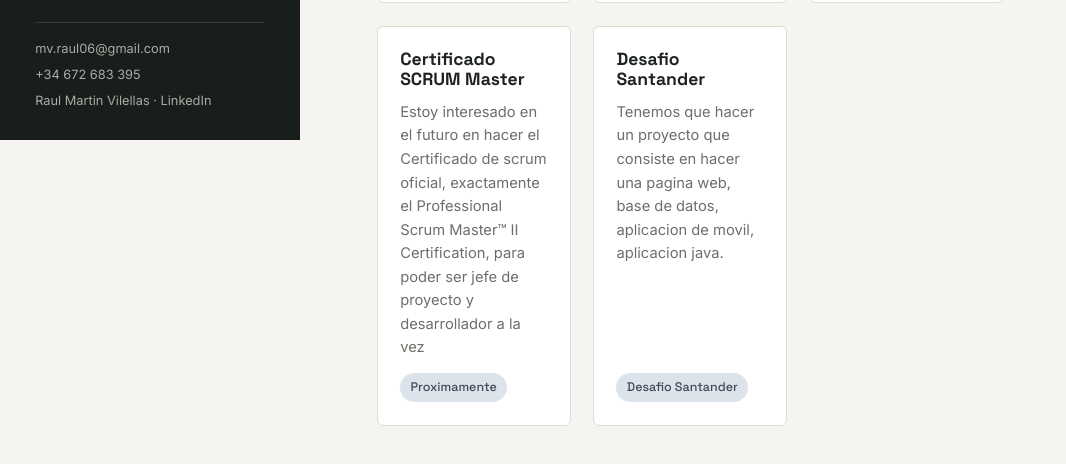
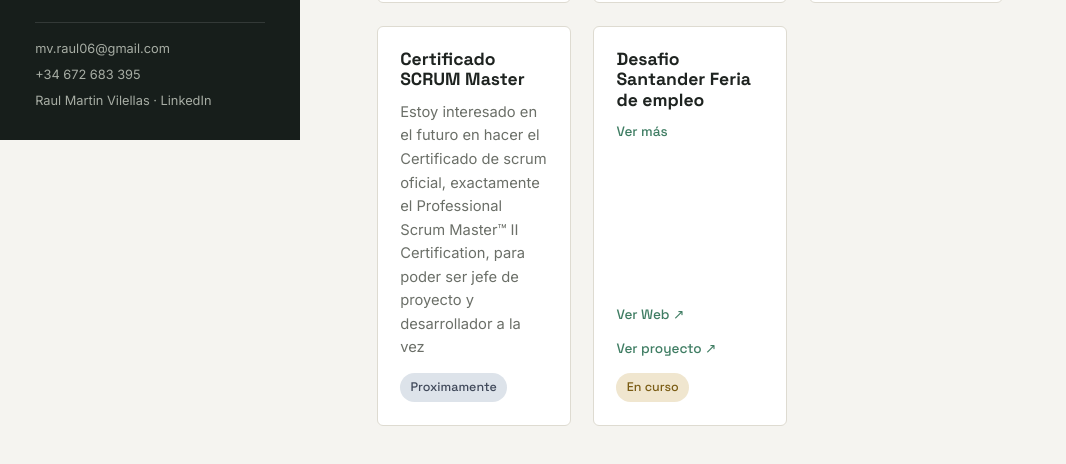
Before and after one commit to RaulMartinVilellass/Portfolio, a plain HTML site: page proyectos.html in a window 1280 px wide. Shown: the part 660-1124 px from the top of the page, without its empty margins (0-1066 px from the left). Drawn offline with Linux system fonts and the light colour scheme.

Commit message:
Update proyectos.html

```diff
--- a/proyectos.html
+++ b/proyectos.html
@@ -150,12 +150,23 @@
             </p>
             <span class="project-status project-status--soon">Proximamente</span>
           </div>
-          <div class="project-card status-soon">
-            <h3>Desafio Santander</h3>
-            <p>
-                Tenemos que hacer un proyecto que consiste en hacer una pagina web, base de datos, aplicacion de movil, aplicacion java.
-            </p>
-            <span class="project-status project-status--soon">Desafio Santander</span>
+          <div class="project-card status-progress">
+            <h3>Desafio Santander Feria de empleo</h3>
+            <details class="project-more">
+              <summary>
+                <span class="label-more">Ver más</span>
+                <span class="label-less">Ver menos</span>
+              </summary>
+              <p>
+              Estoy desarrollando una página web llamada La Salle Business Match, un proyecto pensado para conectar a estudiantes, centros educativos y empresas mediante una feria virtual.
+              La web cuenta con diferentes apartados, como un programa de actividades, stands virtuales de empresas, rankings, concursos y un sistema de registro e inicio de sesión con perfiles de usuario.
+              Para el desarrollo he utilizado HTML, CSS y JavaScript, con una base de datos MySQL que todavía está en proceso de desarrollo e integración.
+              El proyecto está alojado en GitHub Pages y sigo trabajando en mejorar su diseño, funcionalidades y conexión con la base de datos para conseguir una experiencia más completa e interactiva.
+             </p>
+            </details>
+            <a class="project-link" href="https://raulmartinvilellass.github.io/DesafioSantaderRAD/" target="_blank" rel="noopener">Ver Web ↗</a>
+            <a class="project-link" href="https://github.com/RaulMartinVilellass/DesafioSantaderRAD" target="_blank" rel="noopener">Ver proyecto ↗</a>
+            <span class="project-status project-status--progress">En curso</span>
           </div>
         </div>
       </fieldset>
```
Also changed, not shown: 1 other file.
